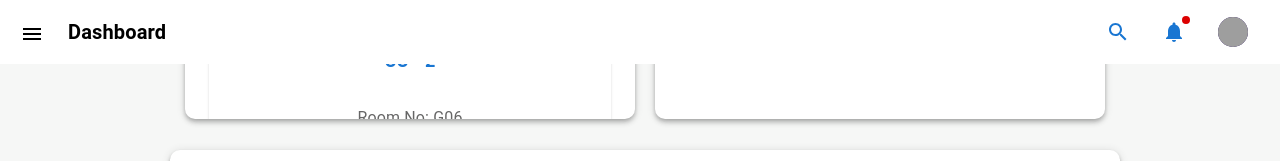
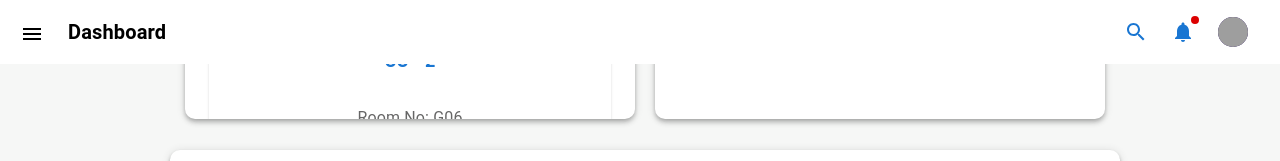
Before and after one commit to lahariSane/tuteetutor-react, a React (Create React App) app in the folder frontend/: page / in a window 1280 px wide. Shown: the top 161 px of the page. Built offline with nearby package versions, Linux system fonts and the light colour scheme; grey boxes are pictures that could not be loaded.

Commit message:
chnaged css in navbar

```diff
--- a/frontend/src/components/Navbar.jsx
+++ b/frontend/src/components/Navbar.jsx
@@ -89,7 +89,7 @@ function Navbar({ drawerWidth, handleDrawerToggle, sidbarActive }) {
                         {sidbarActive}
                     </Typography>
                 </Stack>
-                <Stack direction="row" alignItems="center" spacing={2} sx={{ color: (theme) => (theme.vars ?? theme).palette.primary.main }}>
+                <Stack direction="row" alignItems="center" spacing={0.9} sx={{ color: (theme) => (theme.vars ?? theme).palette.primary.main }}>
                     <IconButton color="primary">
                         <SearchIcon fontSize="medium" />
                     </IconButton>
```
